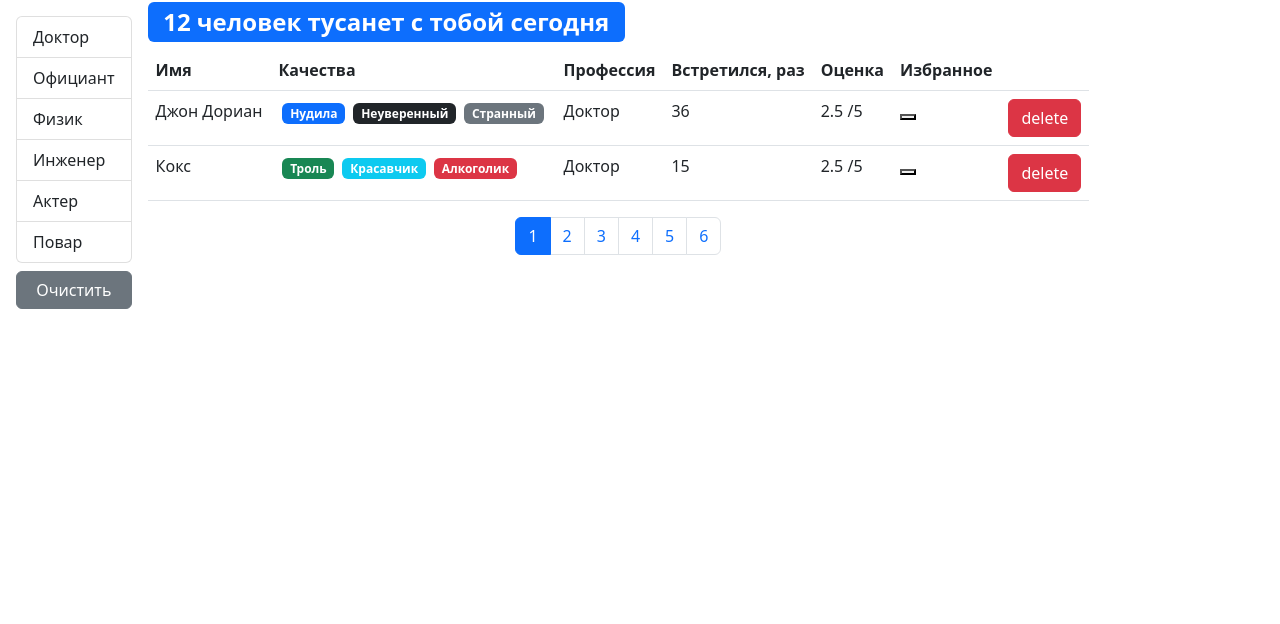
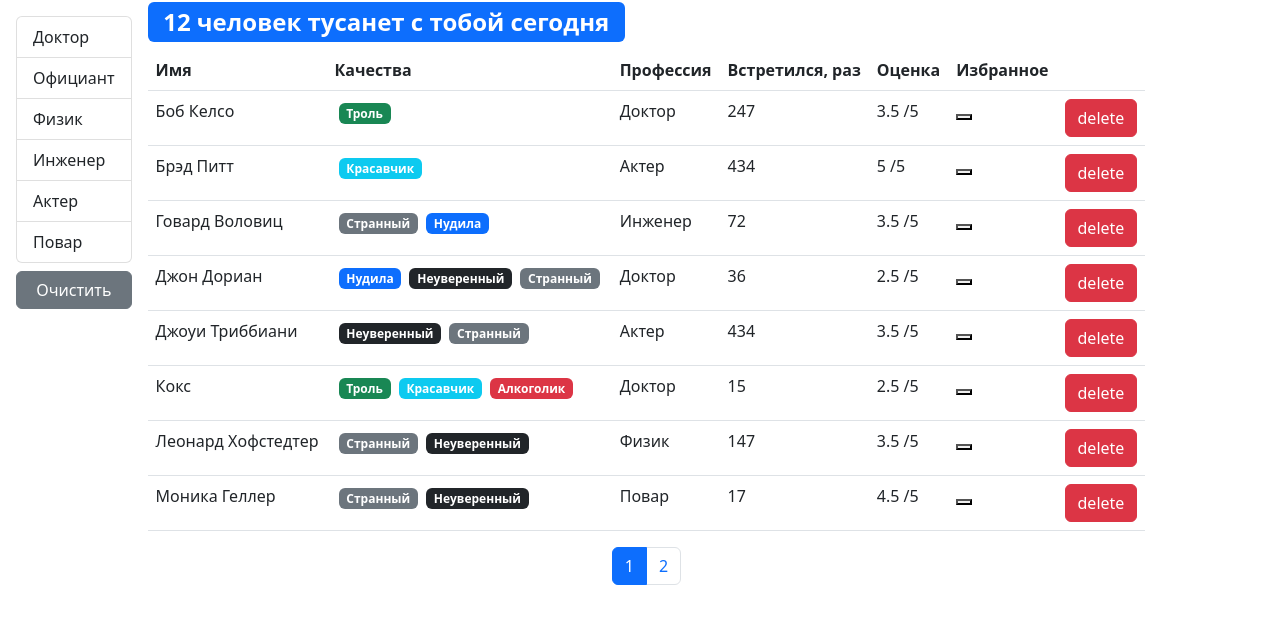
Before and after one commit to AkifHAciyev/repeat-react, a React (Create React App) app: page / in a window 1280 px wide. Shown: the top 624 px of the page. Built offline with nearby package versions, Linux system fonts and the light colour scheme.

Commit message:
add sort asc & desc

```diff
--- a/src/components/Users.jsx
+++ b/src/components/Users.jsx
@@ -3,16 +3,18 @@ import React, { useState, useEffect } from "react";
 import PropTypes from "prop-types";
 import { paginate } from "../utils/paginate";
 import Pagination from "./pagination";
-import User from "./user";
 import api from "../api";
 import GroupList from "./groupList";
 import SearchStatus from "./searchStatus";
+import UserTablet from "./userTable";
+import _ from "lodash";
 const Users = ({ users: allUsers, ...rest }) => {
     const [currentPage, setCurrentPage] = useState(1);
     const [professions, setProfession] = useState();
     const [selectedProf, setSelectedProf] = useState();
+    const [sortBy, setSortBy] = useState({ iter: "name", order: "asc" });
 
-    const pageSize = 2;
+    const pageSize = 8;
     useEffect(() => {
         api.professions.fetchAll().then((data) => setProfession(data));
     }, []);
@@ -27,6 +29,11 @@ const Users = ({ users: allUsers, ...rest }) => {
     const handlePageChange = (pageIndex) => {
         setCurrentPage(pageIndex);
     };
+
+    const handleSort = (item) => {
+        setSortBy(item);
+    };
+
     const filteredUsers = selectedProf
         ? allUsers.filter((user) => {
               return (
@@ -37,7 +44,8 @@ const Users = ({ users: allUsers, ...rest }) => {
         : allUsers;
 
     const count = filteredUsers.length;
-    const usersCrop = paginate(filteredUsers, currentPage, pageSize);
+    const sortedUsers = _.orderBy(filteredUsers, [sortBy.iter], [sortBy.order]);
+    const usersCrop = paginate(sortedUsers, currentPage, pageSize);
     const clearFilter = () => {
         setSelectedProf();
     };
@@ -63,24 +71,12 @@ const Users = ({ users: allUsers, ...rest }) => {
             <div className="d-flex flex-column">
                 <SearchStatus length={count} />
                 {count > 0 && (
-                    <table className="table">
-                        <thead>
-                            <tr>
-                                <th scope="col">Имя</th>
-                                <th scope="col">Качества</th>
-                                <th scope="col">Профессия</th>
-                                <th scope="col">Встретился, раз</th>
-                                <th scope="col">Оценка</th>
-                                <th scope="col">Избранное</th>
-                                <th />
-                            </tr>
-                        </thead>
-                        <tbody>
-                            {usersCrop.map((user) => (
-                                <User {...rest} {...user} key={user._id} />
-                            ))}
-                        </tbody>
-                    </table>
+                    <UserTablet
+                        users={usersCrop}
+                        onSort={handleSort}
+                        currentSort={setSortBy}
+                        {...rest}
+                    />
                 )}
                 <div className="d-flex justify-content-center">
                     <Pagination
--- /dev/null
+++ b/src/components/userTable.jsx
@@ -0,0 +1,61 @@
+import React from "react";
+import PropTypes from "prop-types";
+import User from "./user";
+
+const UserTablet = ({ users, onSort, currentSort, ...rest }) => {
+    const handleSort = (item) => {
+        if (currentSort.iter === item) {
+            onSort({
+                ...currentSort,
+                order: currentSort.order === "asc" ? "desc" : "asc"
+            });
+        } else {
+            onSort({ iter: item, order: "asc" });
+        }
+    };
+
+    return (
+        <table className="table">
+            <thead>
+                <tr role="button">
+                    <th onClick={() => handleSort("name")} scope="col">
+                        Имя
+                    </th>
+                    <th scope="col">Качества</th>
+                    <th
+                        onClick={() => handleSort("profession.name")}
+                        scope="col"
+                    >
+                        Профессия
+                    </th>
+                    <th
+                        onClick={() => handleSort("comletedMeetings")}
+                        scope="col"
+                    >
+                        Встретился, раз
+                    </th>
+                    <th onClick={() => handleSort("rate")} scope="col">
+                        Оценка
+                    </th>
+                    <th onClick={() => handleSort("bookmark")} scope="col">
+                        Избранное
+                    </th>
+                    <th />
+                </tr>
+            </thead>
+            <tbody>
+                {users.map((user) => (
+                    <User {...rest} {...user} key={user._id} />
+                ))}
+            </tbody>
+        </table>
+    );
+};
+
+UserTablet.propTypes = {
+    users: PropTypes.array.isRequired,
+    onSort: PropTypes.func.isRequired,
+    currentSort: PropTypes.object.isRequired
+};
+
+export default UserTablet;
```
